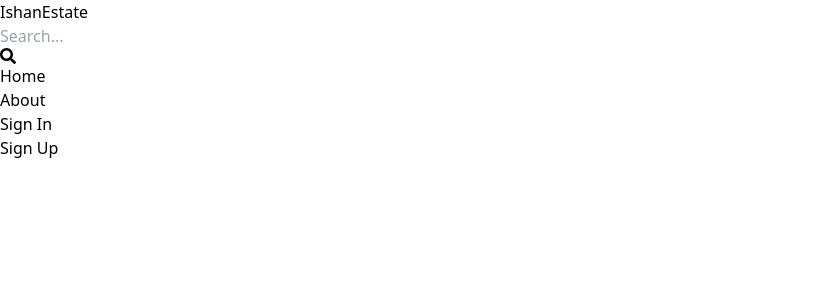
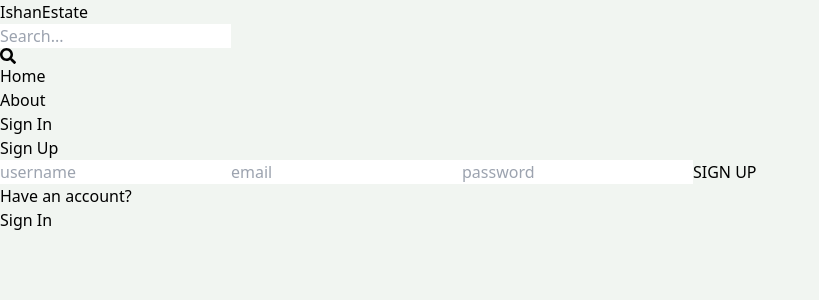
Before and after one commit to ILakshitha/mern-state, a React (Vite) app in the folder client/: page /sign-up in a window 1280 px wide. Shown: the top 300 px of the page, without its empty margins (0-819 px from the left). Built offline with nearby package versions, Linux system fonts and the light colour scheme.

Commit message:
Create sign up page ui

```diff
--- a/client/src/index.css
+++ b/client/src/index.css
@@ -1,3 +1,7 @@
 @tailwind base;
 @tailwind components;
 @tailwind utilities;
+
+body{
+    background-color: rgb(241,245,241);
+}
--- a/client/src/pages/SignUp.jsx
+++ b/client/src/pages/SignUp.jsx
@@ -1,9 +1,25 @@
-import React from 'react'
+import React from 'react';
+import {Link} from 'react-router-dom';
 
 export default function SignUp() {
   return (
-    <div>
-      Sign Up
+    <div className='p-3 max-w-lg mx-auto'>
+      <h1 className='text-4xl text-center  text-bold my-7'>Sign Up</h1>
+      <form className='flex flex-col gap-4'>
+        <input type='text' placeholder='username' className='boder p-3 rounded-lg' id='username'/>
+
+        <input type='email' placeholder='email' className='boder p-3 rounded-lg' id='email'/>
+
+        <input type='password' placeholder='password' className='boder p-3 rounded-lg' id='password'/>
+
+        <button className='bg-slate-700 text-white p-3 rounded-lg uppercase hover:opacity-95 disabled:opacity-70'>SIGN UP</button>
+      </form>
+      <div className='flex gap-2 mt-5'>
+      <p className='text-semibold '>Have an account?</p>
+        <Link to={"/sign-in"}>
+        <span className='text-blue-700'>Sign In</span>
+        </Link>
+      </div>
     </div>
   )
 }
```
